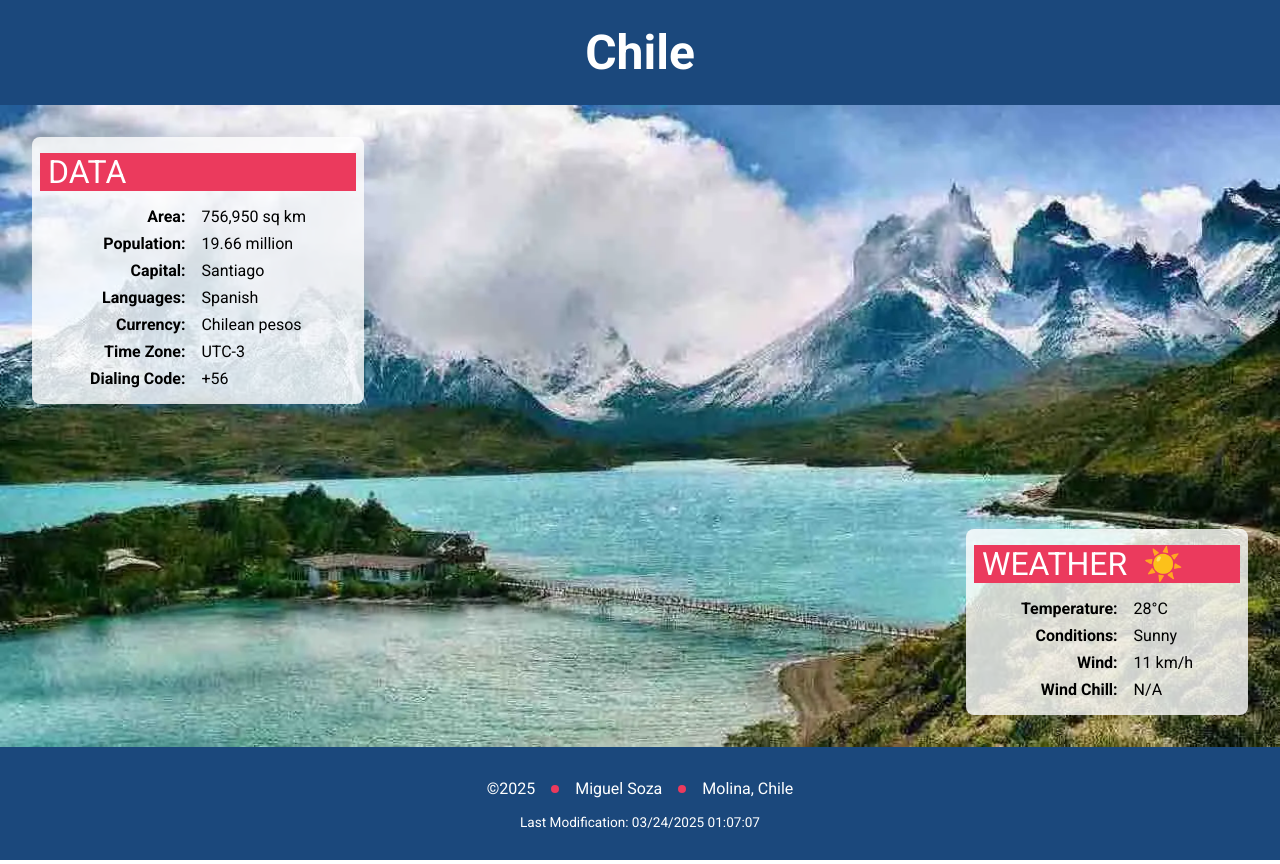
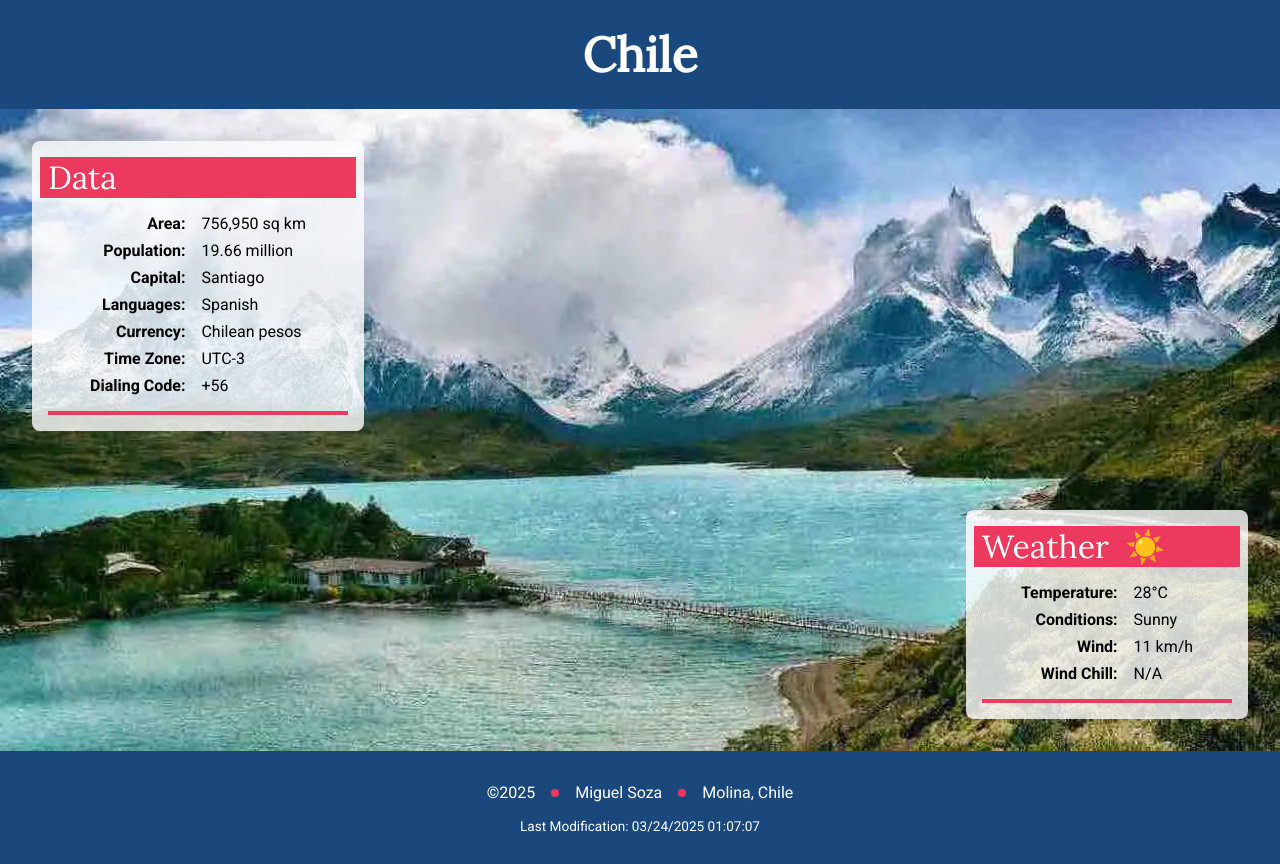
Before and after one commit to mitosoza/wdd131, a plain HTML site: page place.html in a window 1280 px wide. Drawn offline with Linux system fonts and the light colour scheme.

Commit message:
Week03 - Country Page, Enhancements

```diff
--- a/place.html
+++ b/place.html
@@ -8,7 +8,7 @@
   <meta name="description" content="WDDD 131 - Dynamic Web Fundamentals | Miguel Soza | Place Page">
   <title>WDDD 131 - Place Page</title>
 
-  <link href="https://fonts.googleapis.com/css2?family=Roboto:wght@400;500;700&display=swap" rel="stylesheet">
+  <link href="https://fonts.googleapis.com/css2?family=Lora:wght@400&family=Roboto:wght@400;500;700&display=swap" rel="stylesheet">
   <link rel="stylesheet" href="styles/place.css">
 
   <script src="scripts/getdates.js" defer></script>
@@ -28,7 +28,7 @@
         </picture>
         <div class="overlay">
           <div class="country-info">
-            <h1>DATA</h1>
+            <h1>Data</h1>
             <div class="data-fields">
               <div class="info-field">Area:</div>
               <div class="info-value">756,950 sq km</div>
@@ -47,7 +47,7 @@
             </div>
           </div>
           <div class="country-weather">
-            <h1>WEATHER <span class="weather-icon">☀️</span></h1>
+            <h1>Weather <span class="weather-icon">☀️</span></h1>
             <img class="weather-icon-svg" src="images/sunny.svg" alt="Sunny">
             <div class="data-fields">
               <div class="info-field">Temperature:</div>
--- a/styles/place.css
+++ b/styles/place.css
@@ -7,7 +7,8 @@
   --accent4-color: #d2d1d1;
   --accent5-color: #e4e4e4;
   --accent6-color: #f7f7f7;
-  --text-font: 'Roboto', sans-serif;
+  --text-font: "Roboto", sans-serif;
+  --heading-font: "Lora", serif;
 }
 
 body {
@@ -27,6 +28,7 @@ header {
 }
 
 header span {
+  font-family: var(--heading-font);
   color: var(--accent1-color);
   font-size: 3rem;
   font-weight: 700;
@@ -79,6 +81,7 @@ header span {
 
 .country-info h1,
 .country-weather h1 {
+  font-family: var(--heading-font);
   grid-column: span 2;
   width: 100%;
   color: var(--accent1-color);
@@ -86,6 +89,16 @@ header span {
   background-color: var(--secondary-color);
   padding: 0 0.5rem;
   margin: 0 0 1rem 0;
+}
+
+.country-info::after,
+.country-weather::after {
+  content: '';
+  display: block;
+  width: 100%;
+  height: 4px;
+  background-color: var(--secondary-color);
+  margin-top: 1rem;
 }
 
 .weather-icon {
```
